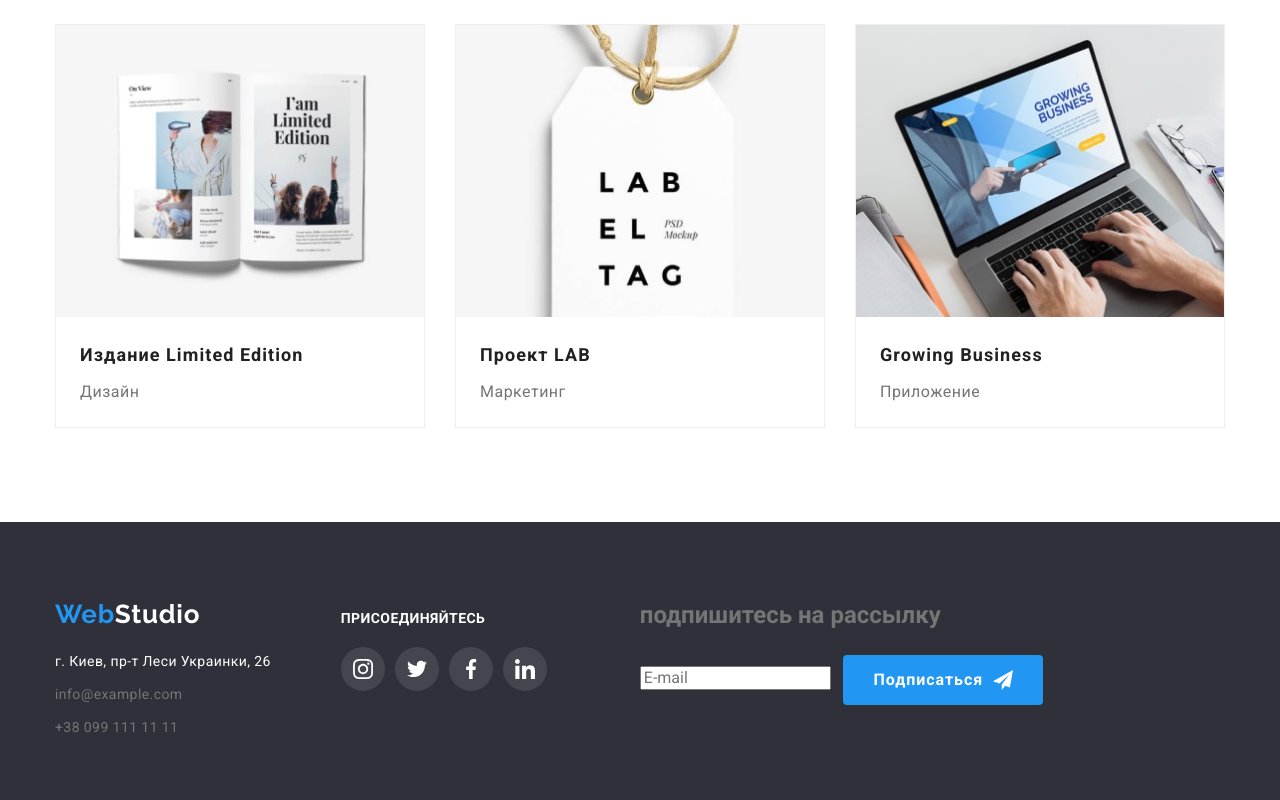
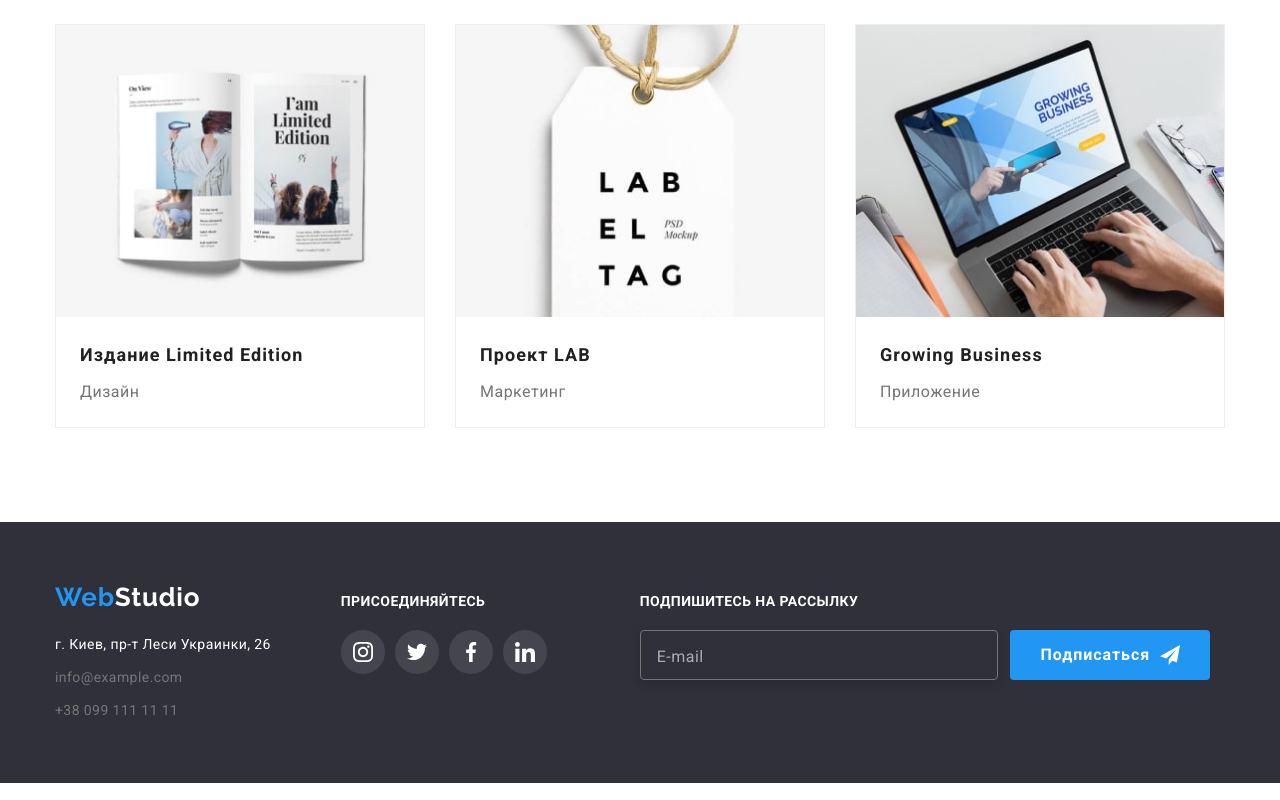
Before and after one commit to Zhanna-2020/goit-markup-hw-06, a plain HTML site: page portfolio.html in a window 1280 px wide. Shown: the part 1108-1908 px from the top of the page. Drawn offline with nearby package versions, Linux system fonts and the light colour scheme.

Commit message:
стилизация форм

```diff
--- a/portfolio.html
+++ b/portfolio.html
@@ -229,18 +229,17 @@
                 </section>
             </div>
             <div class="subscribe">
-                <h2 class="form-title">подпишитесь на рассылку</h2>
-
+                <h2 class="subscribe-title">подпишитесь на рассылку</h2>
                 <form>
                     <div class="subscribe-info">
-                    <p class="form-field">
-                    <input type="email" name="email" placeholder="E-mail" class="form-field">
-                    </p>
-                    <button type="submit" class="btn-send">Подписаться
-                    <svg class width="20" height="20" >
-                        <use href="./images/sprite.svg#icon-icon-send"></use>
-                    </svg>
-                    </button>
+                        <p class="subscribe-field">
+                            <input type="email" name="email" placeholder="E-mail" class="input-email">
+                        </p>
+                        <button type="submit" class="btn-send">Подписаться
+                            <svg class width="20" height="20">
+                                <use href="./images/sprite.svg#icon-icon-send"></use>
+                            </svg>
+                        </button>
                     </div>
                 </form>
             </div>
```
Also changed, not shown: index.html (+3 -3 lines).
